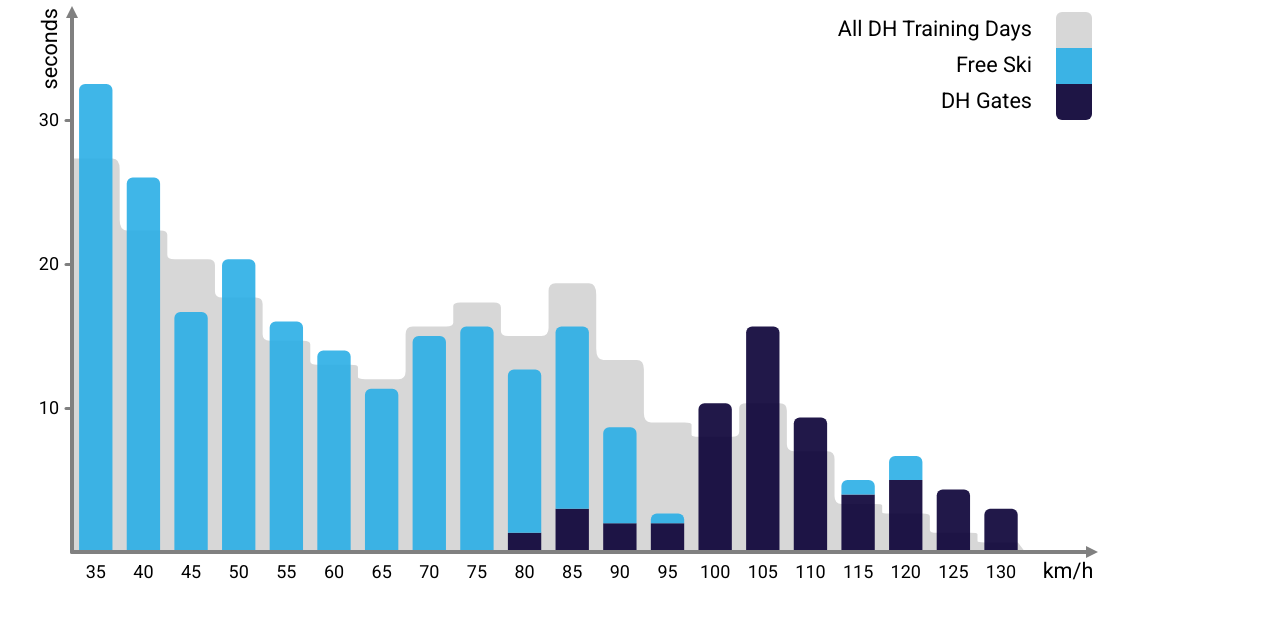
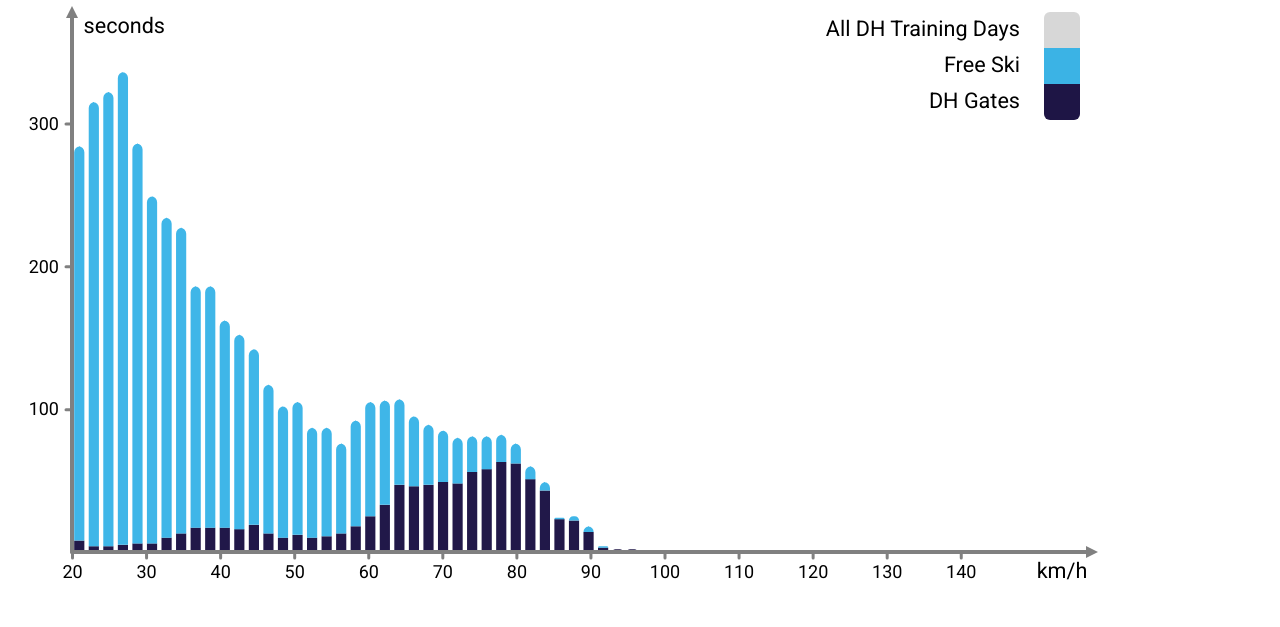
Before and after one commit to Daviste/histogram, a website built with Vite: page index.html in a window 1280 px wide. Built offline with nearby package versions, Linux system fonts and the light colour scheme.

Commit message:
make x axis dynamic

```diff
--- a/features/chart.js
+++ b/features/chart.js
@@ -1,8 +1,8 @@
 import * as d3 from 'd3'
 
-import source from '../data/first.json'
 import roundedRect from '../util/roundedRect.js'
 import { stepRoundBefore as curveStepRound } from '../util/curveStepRound'
+import getTranslateY from '../util/getTranslateY.js'
 
 export default function ({ categories, width, height, margin, cell, fontSize1, fontSize2, cornerRadius, barWidth, padding, colors }, data) {
   const svg = d3.select('svg')
@@ -24,28 +24,28 @@ export default function ({ categories, width, height, margin, cell, fontSize1, f
     ['#0C0237E8', '#2CAFE6E8'],
   )
 
-  const xExtent = d3.extent(data, d => d.speed)
-  const stepLeft = xExtent[0] - (xExtent[1] - xExtent[0]) / (data.length - 1)
-  const xScaleB = d3.scaleBand(
-    [stepLeft, ...data.map(d => d.speed)],
-    [margin.left - barWidth, width - margin.right - barWidth * padding / 2],
-  )
-
   const xScale = d3.scaleBand(
     data.map(d => d.speed),
     [margin.left - barWidth * padding / 2, width - margin.right],
   ).padding(padding)
 
+  const xExtent = d3.extent(data, d => d.speed)
+  const stepLeft = xExtent[0] - (xExtent[1] - xExtent[0]) / (data.length - 1)
+  const xScaleBaseline = d3.scaleBand(
+    [stepLeft, ...data.map(d => d.speed)],
+    [margin.left - barWidth, width - margin.right - barWidth * padding / 2],
+  )
+
+  const xScaleAxis = d3.scaleLinear(
+    d3.extent(data, d => d.speed),
+    [margin.left, width - margin.right],
+  )
+
   const yScale = d3.scaleLinear(
-    [0, d3.max(source, d => d.time)],
+    [0, d3.max(data, d => (d.gate || 0) + (d.free || 0) )],
     [height - margin.bottom, margin.top],
   )
   const maxY = yScale(0)
-
-  const xAxis = d3.axisBottom(xScale)
-    .tickSizeOuter(0)
-  const yAxis = d3.axisLeft(yScale)
-    .ticks(3)
 
   const stack = d3.stack()
     .keys(categories)
@@ -54,7 +54,7 @@ export default function ({ categories, width, height, margin, cell, fontSize1, f
 
   // Baseline
   const area = d3.area()
-    .x(d => xScaleB(d.speed) + barWidth)
+    .x(d => xScaleBaseline(d.speed) + barWidth)
     .y0(maxY)
     .y1(d => yScale(d.base))
     .curve(curveStepRound)
@@ -85,31 +85,15 @@ export default function ({ categories, width, height, margin, cell, fontSize1, f
       )
     })
 
-  // Axes
+  // X Axis
+  const xAxis = d3.axisBottom(xScaleAxis)
+    .ticks(10)
+
   const xAxisEl = svg.append('g')
     .classed('axis', true)
     .classed('x-axis', true)
     .attr('transform', `translate(0,${ height - margin.bottom })`)
     .call(xAxis)
-
-  const yAxisEl = svg.append('g')
-    .classed('axis', true)
-    .classed('y-axis', true)
-    .attr('transform', `translate(${ margin.left },0)`)
-    .call(yAxis)
-
-  svg.selectAll('.tick text')
-    .style('font-size', `${ fontSize1 }px`)
-  svg.selectAll('.domain')
-    .style('stroke-width', `${ cell / 4 }px`)
-
-  yAxisEl.append('line')
-    .classed('axis-line', true)
-    .attr('x1', 0)
-    .attr('y1', maxY)
-    .attr('x2', 0)
-    .attr('y2', cell)
-    .attr('marker-end', 'url(#triangle)')
 
   xAxisEl.append('line')
     .classed('line', true)
@@ -126,10 +110,32 @@ export default function ({ categories, width, height, margin, cell, fontSize1, f
     .attr('font-size', fontSize2)
     .text('km/h')
 
+  // Y Axis
+  const yAxis = d3.axisLeft(yScale)
+    .ticks(4)
+  const yAxisEl = svg.append('g')
+    .classed('axis', true)
+    .classed('y-axis', true)
+    .attr('transform', `translate(${ margin.left },0)`)
+    .call(yAxis)
+
+  yAxisEl.append('line')
+    .classed('axis-line', true)
+    .attr('x1', 0)
+    .attr('y1', maxY)
+    .attr('x2', 0)
+    .attr('y2', cell)
+    .attr('marker-end', 'url(#triangle)')
+
   yAxisEl.append('text')
     .classed('label', true)
     .attr('x', margin.left)
     .attr('y', cell)
     .attr('font-size', fontSize2)
     .text('seconds')
+
+  svg.selectAll('.tick text')
+    .style('font-size', `${ fontSize1 }px`)
+  svg.selectAll('.domain')
+    .style('stroke-width', `${ cell / 4 }px`)
 }
--- a/index.js
+++ b/index.js
@@ -1,11 +1,15 @@
 import _ from 'lodash'
 import * as d3 from 'd3'
+import "@fontsource/roboto"
 
 import Chart from './features/chart.js'
 import Legend from './features/legend'
-import source from './data/first.json'
-import "@fontsource/roboto"
+import loadData from './util/loadData.js'
 import './style.css'
+
+const source = await loadData('./data/d2.json')
+// const r = await fetch('./data/sample.json')
+// const source = await r.json()
 
 let data = {}
 _.each(source, d => {
@@ -18,8 +22,8 @@ const cell = 12
 const height = cell * 13 * 4
 const width = cell * 23 * 4
 const margin = {
-  top: cell * 7,
-  right: cell * 6,
+  top: cell * 6,
+  right: cell * 7,
   bottom: cell * 6,
   left: cell * 6,
 }
--- a/package.json
+++ b/package.json
@@ -18,7 +18,7 @@
     "lint": "eslint . --ignore-path .gitignore",
     "start": "vite",
     "preview": "vite preview",
-    "deploy": "rsync -azP --delete dist/ index.html assets daviste.com:/home/dmitra/daviste.com/static/demo/protern",
+    "deploy": "rsync -azP --delete dist/ index.html assets data daviste.com:/home/dmitra/daviste.com/static/demo/protern",
     "build": "vite build"
   },
   "dependencies": {
@@ -28,6 +28,7 @@
     "lodash": "4.17.15"
   },
   "devDependencies": {
-    "vite": "^5.2.8"
+    "vite": "^5.2.8",
+    "vite-plugin-static-copy": "^2.2.0"
   }
 }
--- a/style.css
+++ b/style.css
@@ -9,10 +9,6 @@ text {
 
 .base-area {
   fill: #D7D7D7;
-}
-
-.baseline {
-  display: none;
 }
 
 .domain {
@@ -30,7 +26,7 @@ text {
 }
 .x-axis .tick {
   line {
-    display: none;
+    /*display: none;*/
   }
 
   text {
@@ -44,7 +40,7 @@ text {
 
   &.y-axis {
     .label {
-      transform: translate(-27px, 80px) rotate(-90deg);
+      transform: translate(21px, 21px);
       text-anchor: end;
     }
     .tick {
--- /dev/null
+++ b/util/getTranslateY.js
@@ -0,0 +1,9 @@
+export default function getTranslateY (el) {
+  if (!window.getComputedStyle) return
+  var style = getComputedStyle(el),
+    transform = style.transform || style.webkitTransform || style.mozTransform
+  var mat = transform.match(/^matrix3d\((.+)\)$/)
+  if (mat) return parseFloat(mat[1].split(', ')[13])
+  mat = transform.match(/^matrix\((.+)\)$/)
+  return mat ? parseFloat(mat[1].split(', ')[5]) : 0
+}
--- /dev/null
+++ b/util/loadData.js
@@ -0,0 +1,18 @@
+import _ from 'lodash'
+
+export default async function loadData (url) {
+  const r = await fetch(url)
+  const raw = await r.json()
+  const data = []
+  _.each(raw[0], (d, k) => {
+    if (!k.startsWith('time_in')) return
+
+    const datum = {
+      type: k.match(/(\d+)_([a-z]+)_skiing/)?.[2] || 'gate',
+      speed: parseInt(k.match(/in_(\d+)_kmh/)?.[1]),
+      time: d.split(':').reduce((acc, time) => acc * 60 + +time, 0),
+    }
+    data.push(datum)
+  })
+  return data
+}
--- a/vite.config.js
+++ b/vite.config.js
@@ -1,4 +1,5 @@
 import { defineConfig } from 'vite'
+import { viteStaticCopy } from 'vite-plugin-static-copy'
 
 export default defineConfig({
   base: './',
@@ -7,5 +8,13 @@ export default defineConfig({
     port: 8000
   },
   plugins: [
+    viteStaticCopy({
+      targets: [
+        {
+          src: 'data',
+          dest: '.'
+        }
+      ]
+    })
   ],
 })
```
Also changed, not shown: data/sample.json (renamed from data/first.json), 1 other file.
